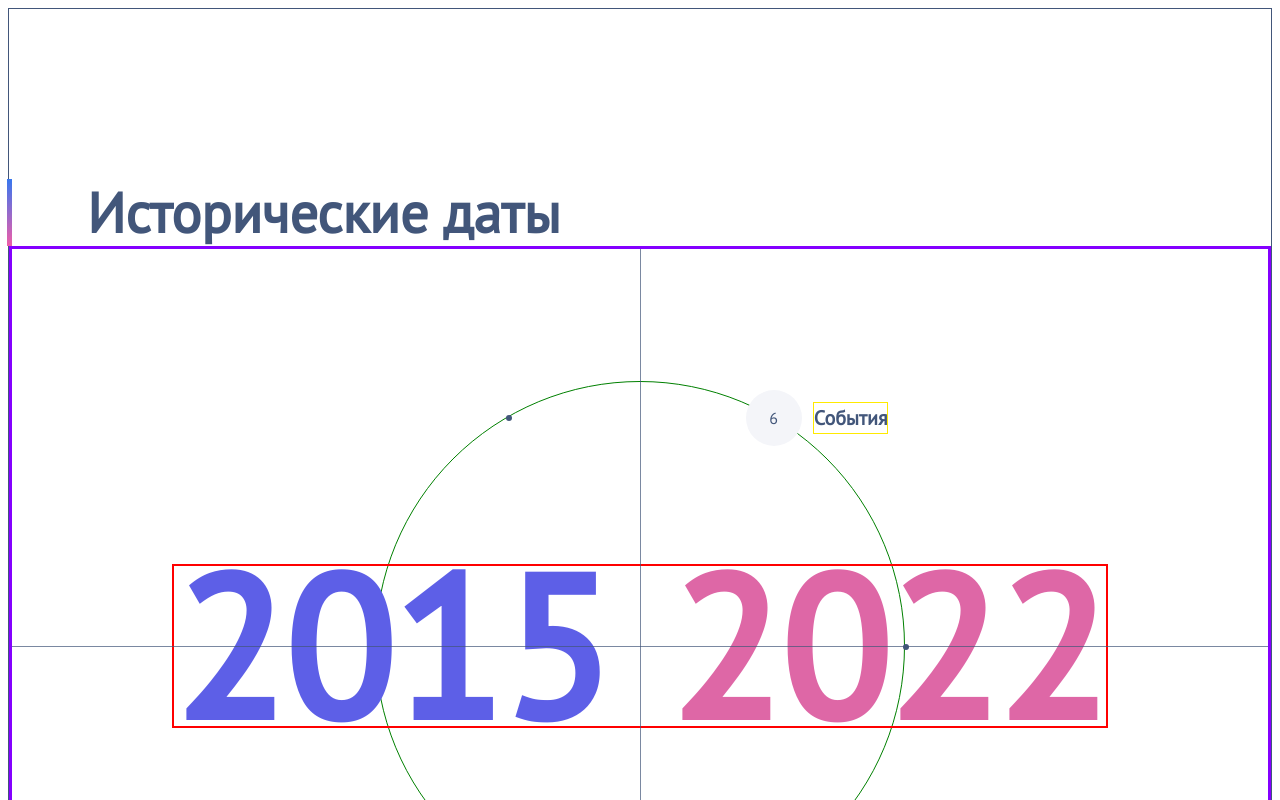
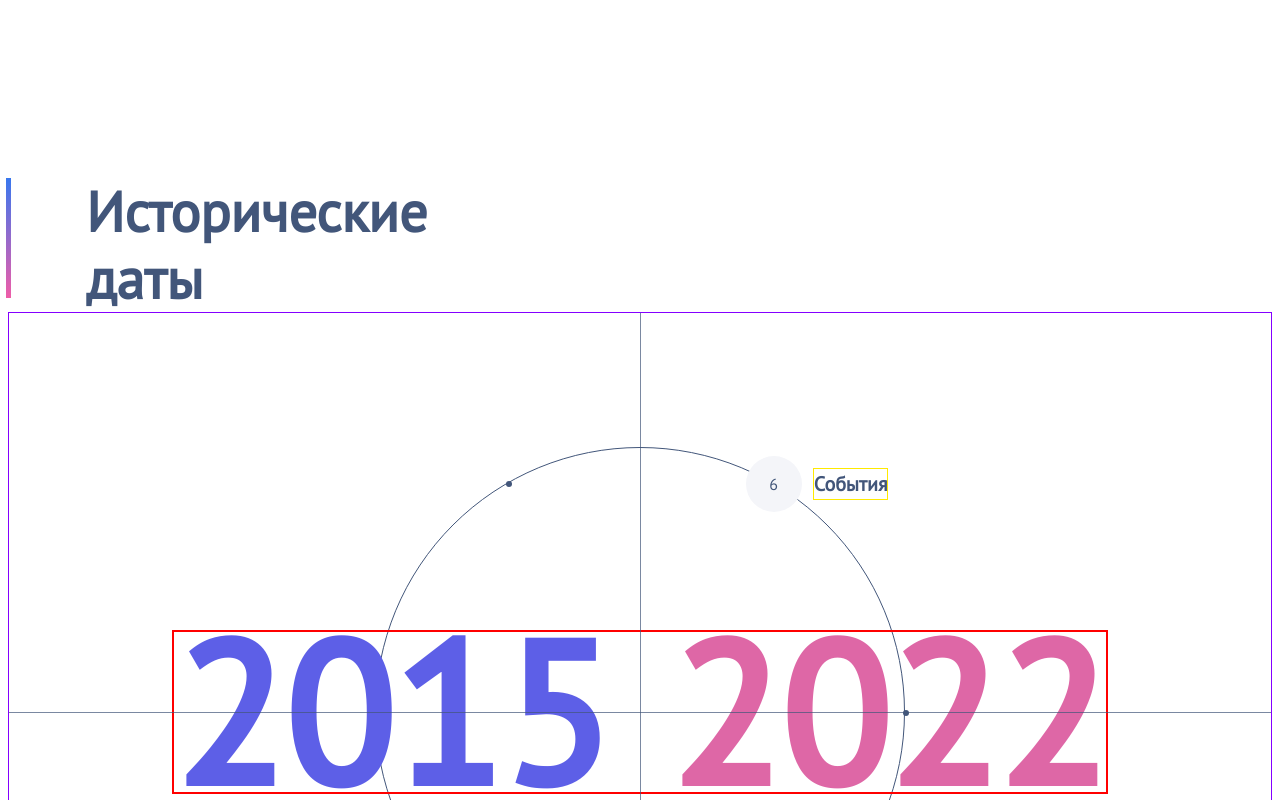
Before and after one commit to yulia463/time-arc, a React app: page / in a window 1280 px wide. Shown: the top 800 px of the page. Built offline with nearby package versions, Linux system fonts and the light colour scheme.

Commit message:
feat: add circle styles and gradient line

```diff
--- a/src/components/TimelineBlock.scss
+++ b/src/components/TimelineBlock.scss
@@ -2,7 +2,6 @@
   position: relative;
   //width: min(720px, 92vw);
   //margin: 0 auto;
-  border: 1px solid var(--color-text);
 }
 
 .timeline-block__header {
@@ -18,11 +17,13 @@
 
 .timeline-block__title {
   position: relative;
-  display: flex;
+  display: block;
   font-size: 20px;
   font-weight: 700;
   color: var(--color-text);
   line-height: 120%;
+  letter-spacing: 0;
+  white-space: normal;
 
   @media (min-width: 1024px) {
     font-size: 56px;
@@ -34,32 +35,28 @@
       top: 0;
       bottom: 0;
       width: 5px;
+      height: 120px;
       background: linear-gradient(to bottom, #3877EE, #EF5DA8);
     }
   }
-
 }
 
-
-//.timeline-block__fraction {
-//  font-variant-numeric: tabular-nums;
-//  font-weight: 600;
-//  color: var(--accent-2);
-//  border: 1px solid #37ff00;
-//}
+.timeline-block__title .second-word::before {
+  content: "\A";
+  white-space: pre;
+}
 
 .timeline-block__dial {
-  border: 3px solid #8400ff;
+  border: 1px solid #8400ff;
   position: relative;
   height: 100vh;
   display: grid;
   place-items: center;
-  //margin-bottom: 16px;
   overflow: hidden;
 }
 
 .timeline-block__ring {
-  border: 1px solid green;
+  border: 1px solid var(--color-text);
   position: relative;
   inset: 0;
   border-radius: 50%;
--- a/src/components/TimelineBlock.tsx
+++ b/src/components/TimelineBlock.tsx
@@ -70,7 +70,9 @@ const TimelineBlock: React.FC<TimelineBlockProps> = ({
     return (
         <section className="timeline-block" ref={rootRef} aria-label={title}>
             <header className="timeline-block__header" data-anim="fade-up">
-                <div className="timeline-block__title">{title}</div>
+                <div className="timeline-block__title">{title.split(" ").map((word, index) =>
+                    index === 1 ? <span key={index} className="second-word">{word}</span> : <span key={index}>{word} </span>
+                )}</div>
                 {/*<div className="timeline-block__fraction" aria-live="polite">{formatFraction(activeIndex, segments.length)}</div>*/}
             </header>
 
```
